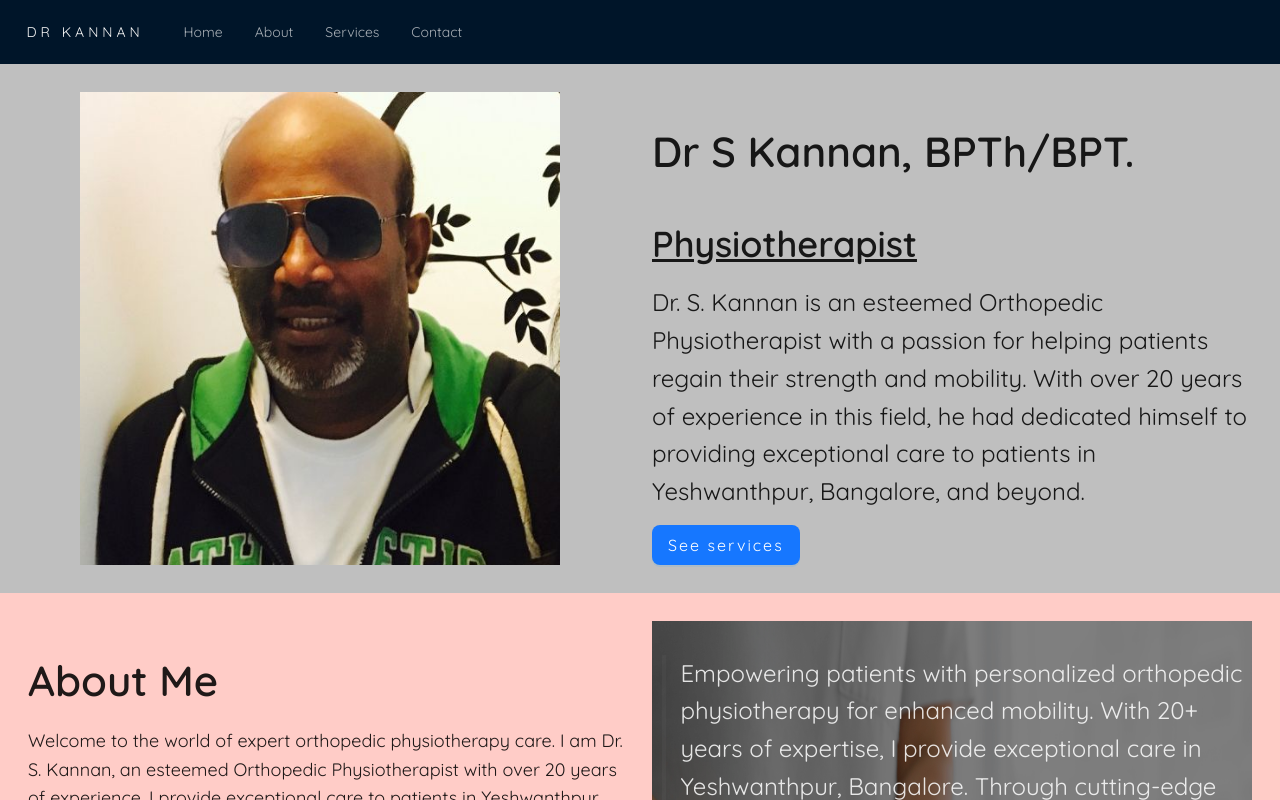
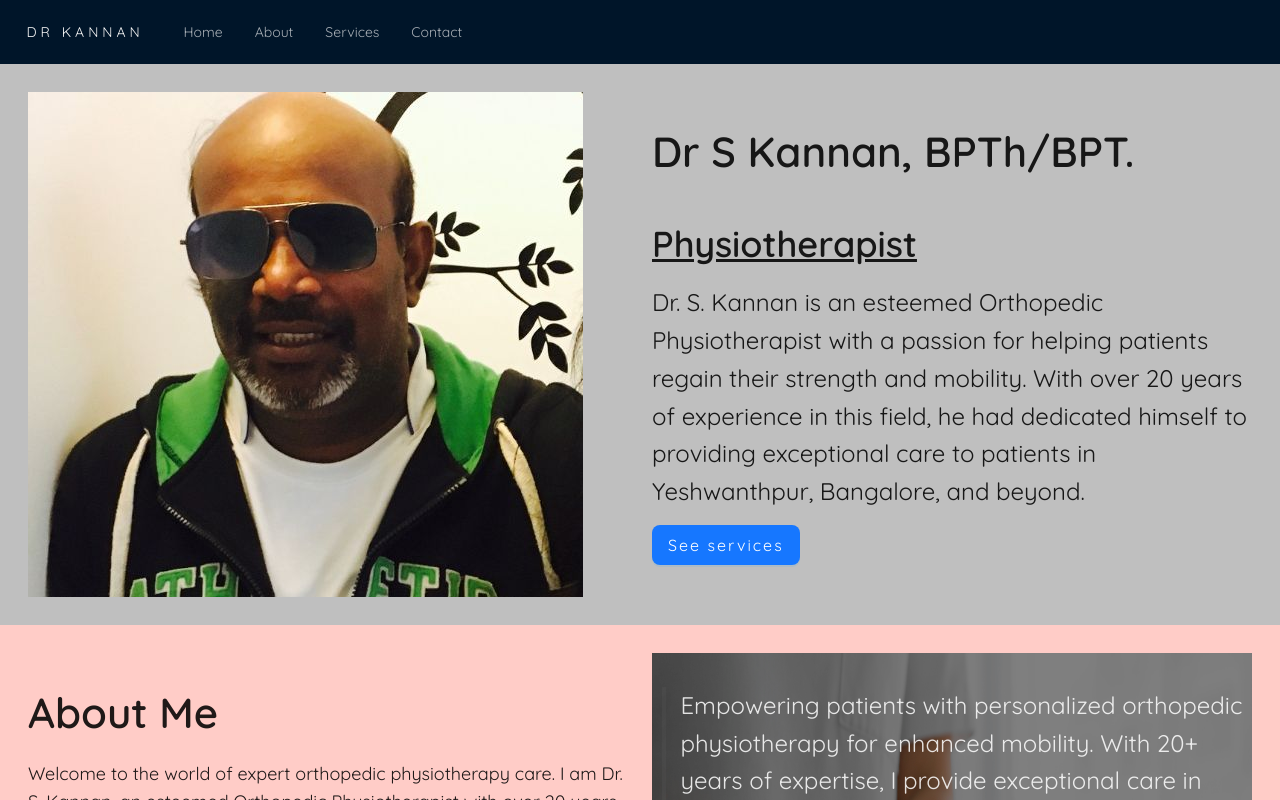
Before and after one commit to imkiran22/physio-website, a Next.js app: page / in a window 1280 px wide. Shown: the top 800 px of the page. Built offline with nearby package versions, Linux system fonts and the light colour scheme.

Commit message:
Image home 100%

```diff
--- a/components/Home/Home.tsx
+++ b/components/Home/Home.tsx
@@ -10,16 +10,12 @@ const { Title, Paragraph, Text } = Typography;
 
 const HomeComponent: React.FC = ({}) => {
   return (
-    <Row
-      gutter={{ xs: 24, sm: 24, md: 24, lg: 24 }}
-      className={"home_container"}
-    >
-      <Col xs={24} sm={12} md={12} lg={12} xl={12} push={1}>
+    <Row gutter={{ xs: 24, sm: 24, md: 24, lg: 24 }} className={"home"}>
+      <Col xs={24} sm={12} md={12} lg={12} xl={12} push={0}>
         <Image
           preview={false}
-          width={"80%"}
-          height={"100%"}
           src={imagePath}
+          className={"home_image"}
           alt="doctor image"
         />
       </Col>
--- a/pages/styles/home.scss
+++ b/pages/styles/home.scss
@@ -1,30 +1,34 @@
-.home_container {
+.home {
   padding: 2em;
   background: #bfbfbf !important;
-  .home_main-title {
+  &_image {
+    width: 100% !important;
+    height: 100% !important;
+  }
+  &_main-title {
     font-size: 42px !important;
     font-family: Quicksand;
   }
 
-  .home_sub-title {
+  &_sub-title {
     font-size: 36px !important;
     text-transform: capitalize;
     font-family: Quicksand;
   }
 
-  .home_description {
+  &_description {
     font-size: 24px !important;
     font-family: Quicksand;
   }
 
   @media (max-width: 600px) {
-    .home_main-title {
+    &_main-title {
       font-size: 22px !important;
     }
-    .home_sub-title {
+    &_sub-title {
       font-size: 18px !important;
     }
-    .home_description {
+    &_description {
       font-size: 14px !important;
     }
   }
```
